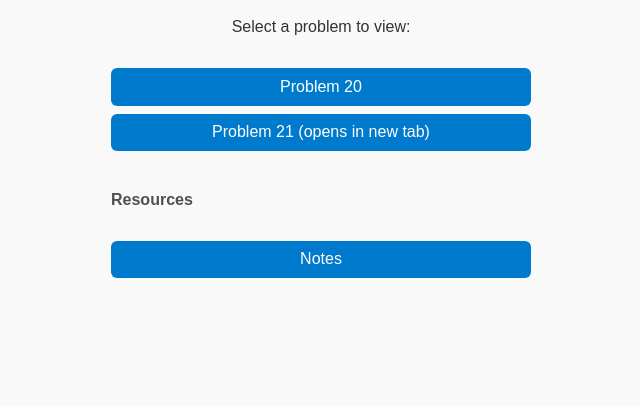
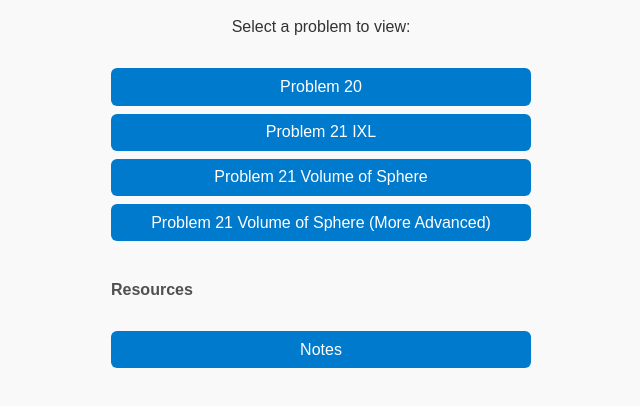
Before and after one commit to sqkim25/NJCC, a plain HTML site: page index.html in a window 1280 px wide. Shown: the part 72-478 px from the top of the page, without its empty margins (319-959 px from the left). Drawn offline with Linux system fonts and the light colour scheme.

Commit message:
changed p21

```diff
--- a/index.html
+++ b/index.html
@@ -46,7 +46,17 @@
   <p>Select a problem to view:</p>
   <ul class="menu">
     <li><a href="JHMMC2024-6G-P20.html">Problem 20</a></li>
-    <li><a href="https://www.ixl.com/math/geometry" target="_blank" rel="noopener noreferrer">Problem 21 (opens in new tab)</a></li>
+    <li><a href="https://www.ixl.com/math/geometry" target="_blank" rel="noopener noreferrer">Problem 21 IXL</a></li>
+    <li>
+      <a href="https://www.youtube.com/watch?v=2IZh-KIAQLE" target="_blank" rel="noopener noreferrer">
+        Problem 21 Volume of Sphere
+      </a>
+    </li>
+    <li>
+      <a href="https://www.youtube.com/watch?v=xuPl_8o_j7k" target="_blank" rel="noopener noreferrer">
+        Problem 21 Volume of Sphere (More Advanced)
+      </a>
+    </li>
   </ul>
 
   <div class="section-title">Resources</div>
```
